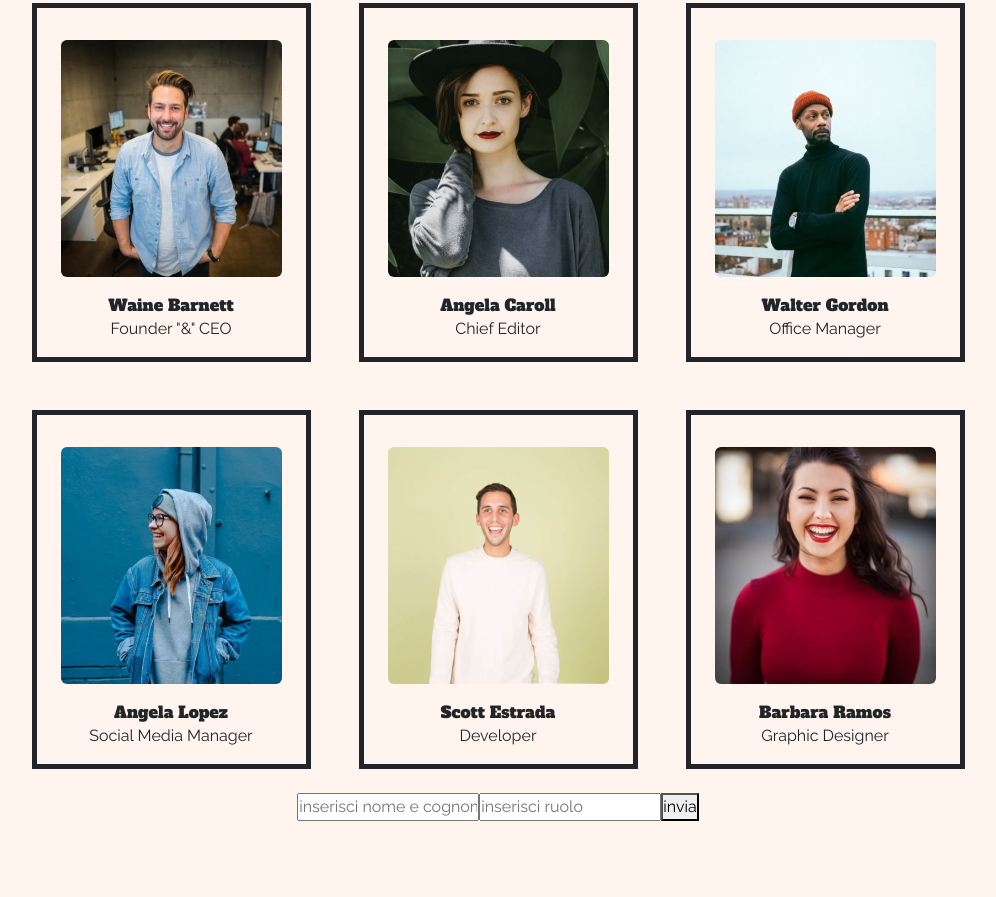
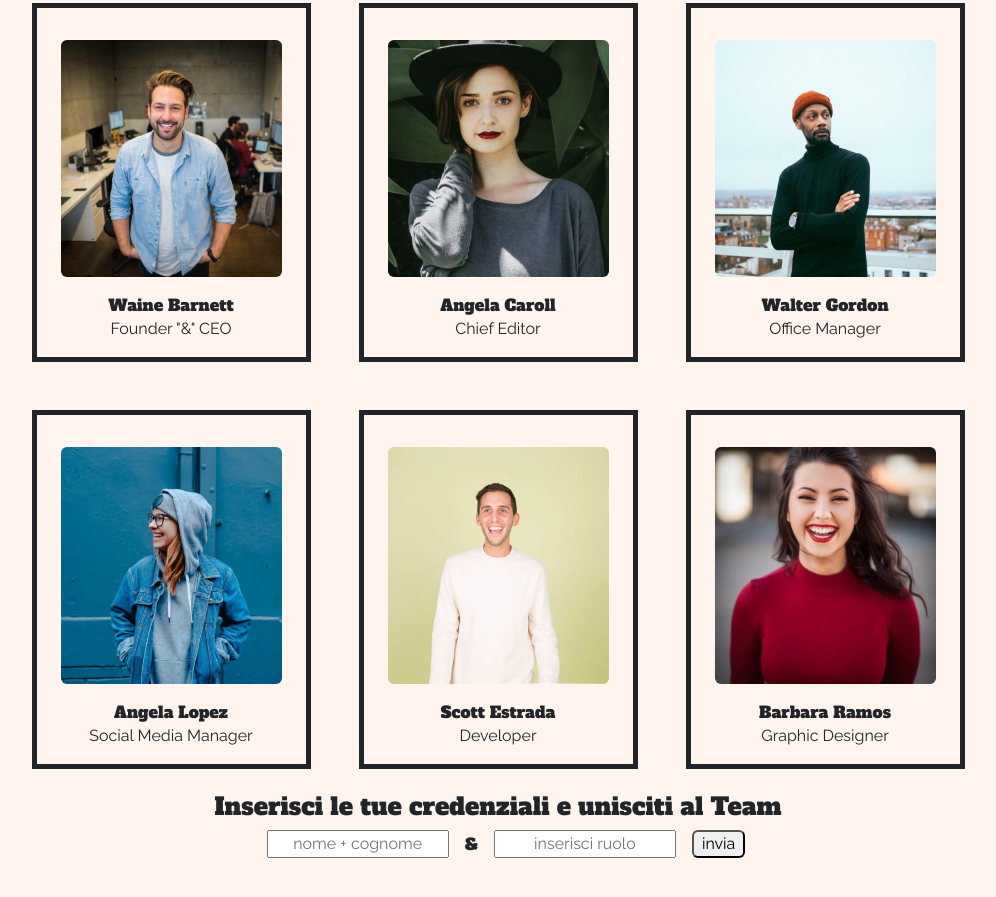
Before and after one commit to LorenzoCastiglion/js-our-team, a plain HTML site: page index.html in a window 1280 px wide. Shown: the part 211-1108 px from the top of the page, without its empty margins (142-1138 px from the left). Drawn offline with nearby package versions, Linux system fonts and the light colour scheme.

Commit message:
fine esercitazione √

```diff
--- a/css/style.css
+++ b/css/style.css
@@ -18,6 +18,6 @@ body{
 
 }
 
-h1,  .nome{
+h1, h2, .nome, span{
     font-family: 'Alfa Slab One', cursive;
 }
--- a/index.html
+++ b/index.html
@@ -22,10 +22,13 @@
         <div id="profili" class="container"> </div>
 
         <div class="container">
+            <h2 class="px-5 fs-4 text-center">Inserisci le tue credenziali e unisciti al Team</h2>
             <div class="d-flex justify-content-center align-content-center align-items-center m-auto text-center">
-                <input id="nome-utente" type="text " placeholder="inserisci nome e cognome">
-                <input id="ruolo-utente" type="text " placeholder="inserisci ruolo">
-                <button> invia</button>
+
+                <input class="mx-3 fs-6 text-center" id="nome-utente" type="text " placeholder="nome + cognome">
+                <span>&</span>
+                <input class="mx-3 fs-6 text-center" id="ruolo-utente" type="text " placeholder="inserisci ruolo">
+                <button class="px-2 rounded"> invia</button>
             </div>
         </div>
 
```
